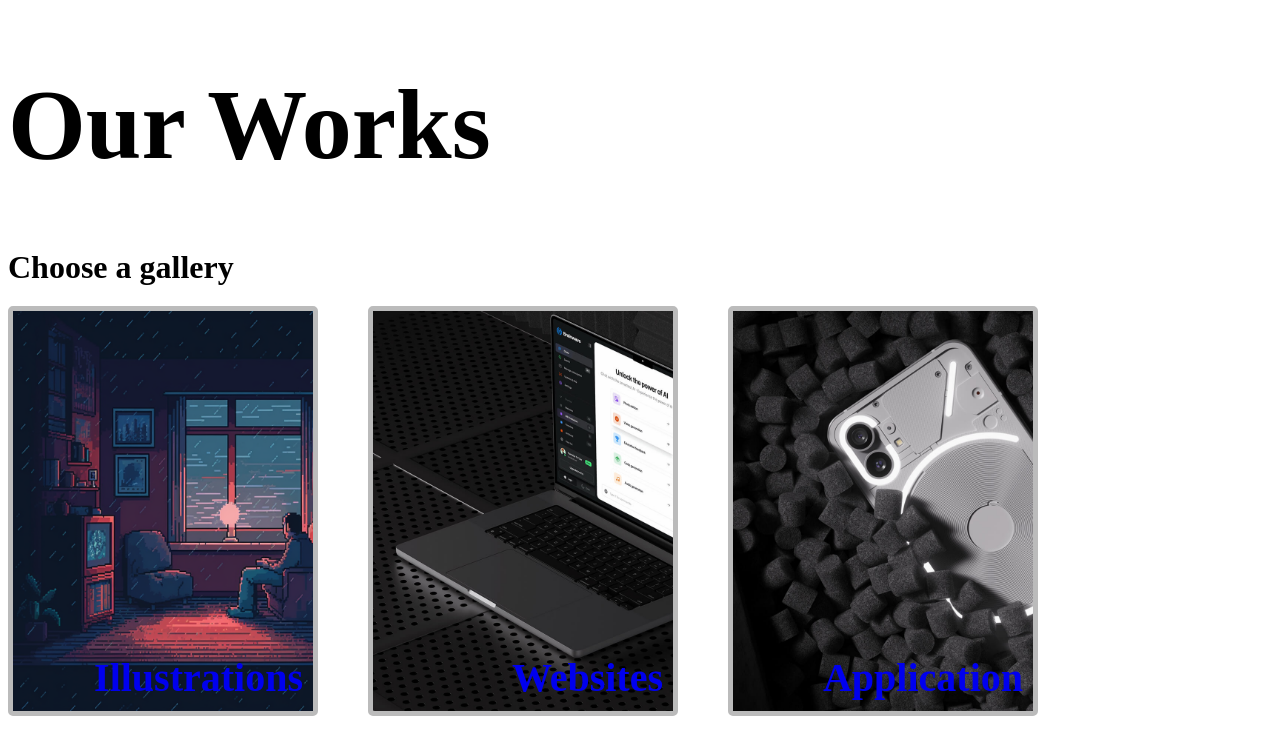
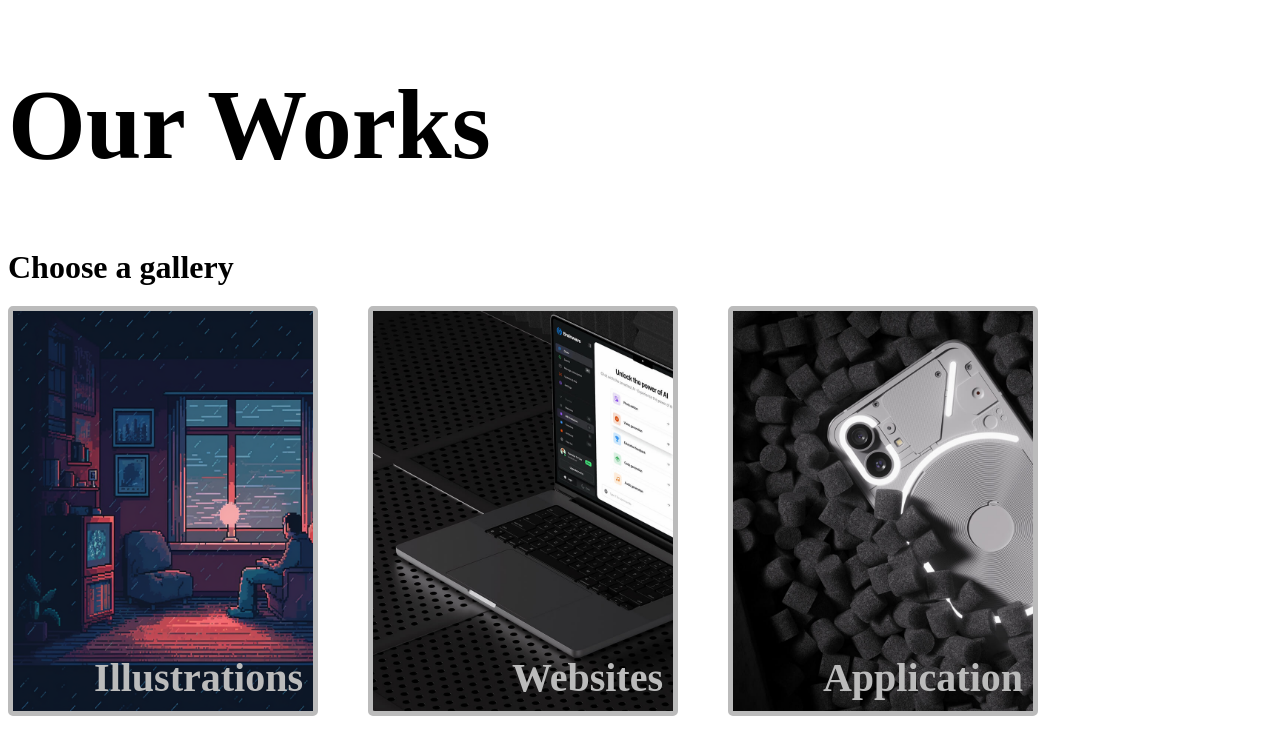
Before and after one commit to div-vik/my_page, a Next.js app: page /portfolio in a window 1280 px wide. Shown: the top 754 px of the page. Built offline with nearby package versions, Linux system fonts and the light colour scheme.

Commit message:
text color added

```diff
--- a/src/app/portfolio/page.module.css
+++ b/src/app/portfolio/page.module.css
@@ -45,4 +45,5 @@
   bottom: 10px;
   font-size: 40px;
   font-weight: bold;
+  color: #bbb;
 }
```
